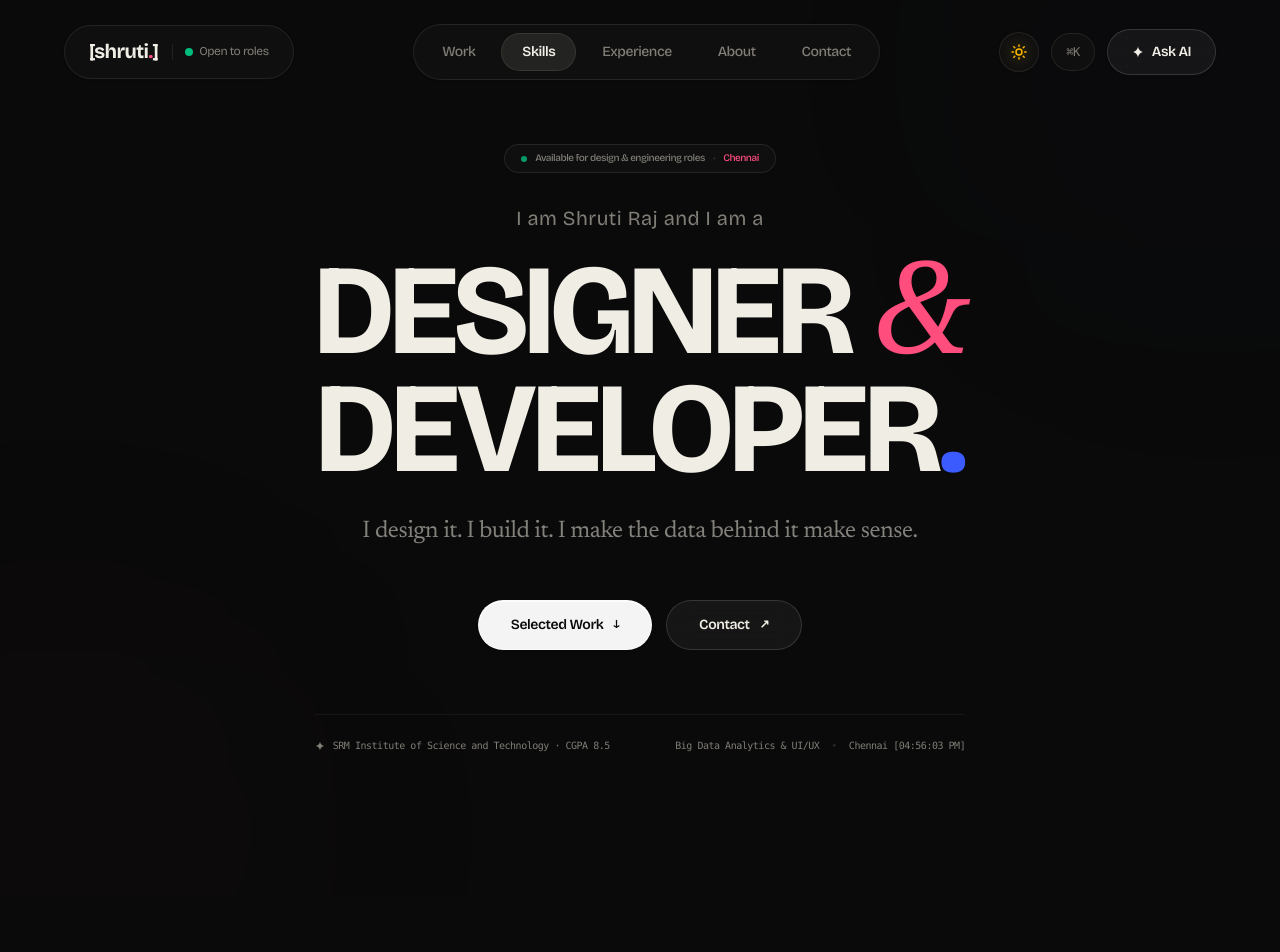
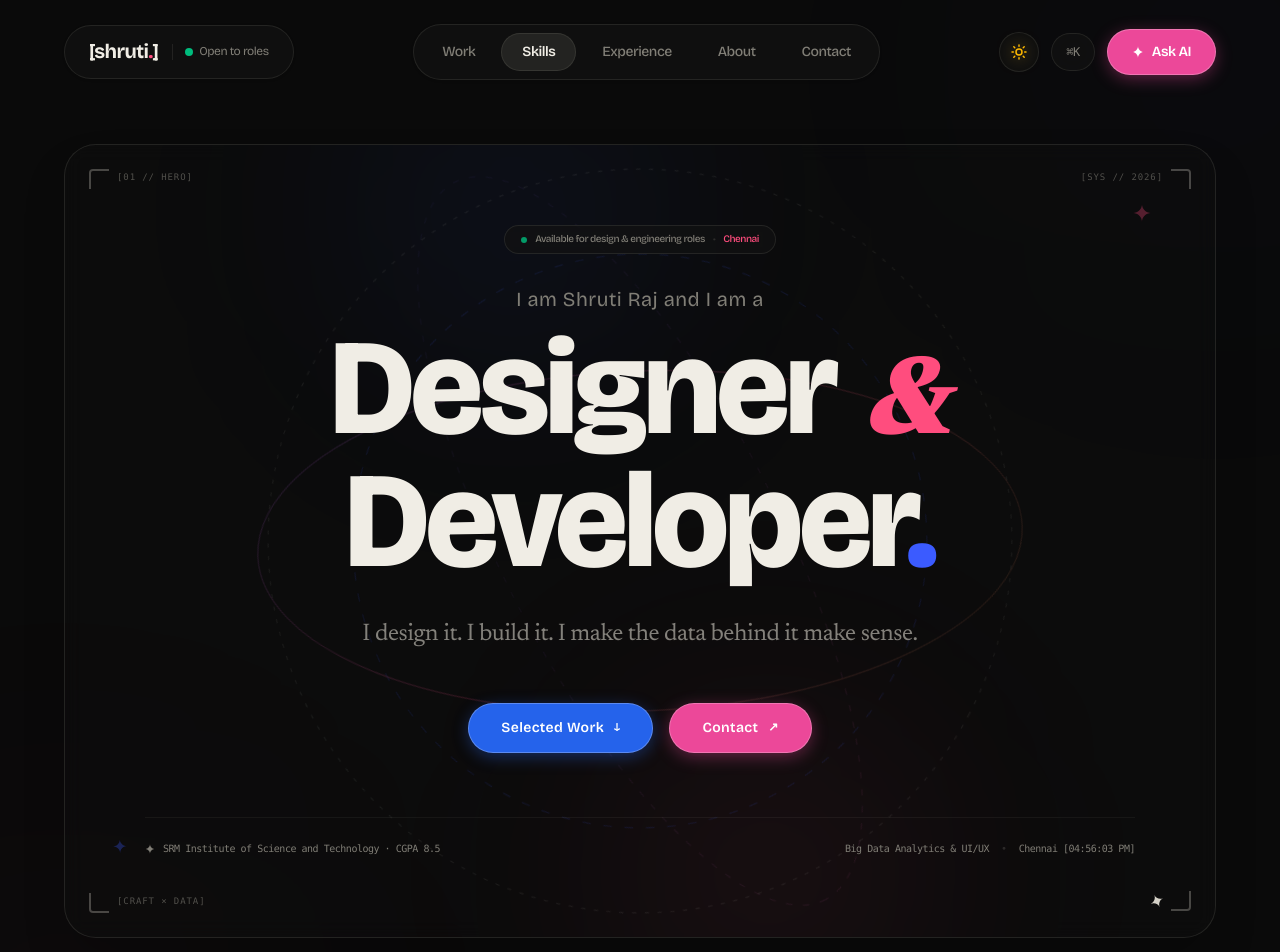
Before and after one commit to Dev-x777/portfolio-basic, a Next.js app: page / in a window 1280 px wide. Shown: the top 952 px of the page. Built offline with nearby package versions, Linux system fonts and the light colour scheme.

Commit message:
feat: add hero architectural boundary frame, abstract orbital geometry, and restore signature pink button

```diff
--- a/app/globals.css
+++ b/app/globals.css
@@ -58,7 +58,12 @@ html.light {
 
 /* Custom cursor reset on desktop */
 @media (pointer: fine) {
-  body, button, a, input, textarea {
+
+  body,
+  button,
+  a,
+  input,
+  textarea {
     cursor: none !important;
   }
 }
@@ -223,60 +228,64 @@ html.light .btn-secondary:hover {
   box-shadow: 0 4px 14px -2px rgba(15, 23, 42, 0.1) !important;
 }
 
-/* Cobalt Blue Soft Frosted Pill (Gentle, No heavy glow) */
+/* Cobalt Blue Button */
 .btn-cobalt {
-  background: rgba(59, 130, 246, 0.09) !important;
-  border: 1px solid rgba(147, 197, 253, 0.25) !important;
-  color: #93C5FD !important;
-  backdrop-filter: blur(12px);
+  background: #2563EB !important;
+  color: #FFFFFF !important;
+  border: 1px solid rgba(255, 255, 255, 0.25) !important;
   font-weight: 600;
+  box-shadow: 0 4px 18px -2px rgba(37, 99, 235, 0.45);
   transition: all 0.25s cubic-bezier(0.16, 1, 0.3, 1);
 }
 
 .btn-cobalt:hover {
-  background: rgba(59, 130, 246, 0.18) !important;
-  border-color: rgba(147, 197, 253, 0.5) !important;
-  color: #BFDBFE !important;
+  background: #1D4ED8 !important;
+  color: #FFFFFF !important;
   transform: translateY(-2px) scale(1.02);
+  box-shadow: 0 6px 24px -2px rgba(37, 99, 235, 0.65);
 }
 
 html.light .btn-cobalt {
-  background: rgba(37, 99, 235, 0.06) !important;
-  border: 1.5px solid rgba(37, 99, 235, 0.25) !important;
-  color: #1D4ED8 !important;
+  background: #2563EB !important;
+  color: #FFFFFF !important;
+  border: 1px solid #1D4ED8 !important;
+  box-shadow: 0 4px 14px -2px rgba(37, 99, 235, 0.35);
 }
 
 html.light .btn-cobalt:hover {
-  background: rgba(37, 99, 235, 0.12) !important;
-  border-color: rgba(37, 99, 235, 0.4) !important;
+  background: #1D4ED8 !important;
+  color: #FFFFFF !important;
+  box-shadow: 0 6px 20px -2px rgba(37, 99, 235, 0.5);
 }
 
-/* Silk Rose Soft Frosted Pill */
+/* Silk Rose Vibrant Button (The Signature Pink Button) */
 .btn-silk {
-  background: rgba(244, 114, 182, 0.09) !important;
-  border: 1px solid rgba(244, 114, 182, 0.25) !important;
-  color: #FBCFE8 !important;
-  backdrop-filter: blur(12px);
+  background: #EC4899 !important;
+  color: #FFFFFF !important;
+  border: 1px solid rgba(255, 255, 255, 0.25) !important;
   font-weight: 600;
+  box-shadow: 0 4px 18px -2px rgba(236, 72, 153, 0.45);
   transition: all 0.25s cubic-bezier(0.16, 1, 0.3, 1);
 }
 
 .btn-silk:hover {
-  background: rgba(244, 114, 182, 0.18) !important;
-  border-color: rgba(244, 114, 182, 0.5) !important;
-  color: #FDF2F8 !important;
+  background: #DB2777 !important;
+  color: #FFFFFF !important;
   transform: translateY(-2px) scale(1.02);
+  box-shadow: 0 6px 24px -2px rgba(236, 72, 153, 0.65);
 }
 
 html.light .btn-silk {
-  background: rgba(219, 39, 119, 0.06) !important;
-  border: 1.5px solid rgba(219, 39, 119, 0.25) !important;
-  color: #BE185D !important;
+  background: #DB2777 !important;
+  color: #FFFFFF !important;
+  border: 1px solid #BE185D !important;
+  box-shadow: 0 4px 14px -2px rgba(219, 39, 119, 0.35);
 }
 
 html.light .btn-silk:hover {
-  background: rgba(219, 39, 119, 0.12) !important;
-  border-color: rgba(219, 39, 119, 0.4) !important;
+  background: #BE185D !important;
+  color: #FFFFFF !important;
+  box-shadow: 0 6px 20px -2px rgba(219, 39, 119, 0.5);
 }
 
 /* Violet Purple Soft Frosted Pill */
@@ -369,6 +378,7 @@ html.lenis body {
 .no-scrollbar::-webkit-scrollbar {
   display: none;
 }
+
 .no-scrollbar {
   -ms-overflow-style: none;
   scrollbar-width: none;
--- a/app/layout.tsx
+++ b/app/layout.tsx
@@ -12,7 +12,7 @@ const bricolage = Bricolage_Grotesque({
   subsets: ['latin'],
   variable: '--font-bricolage',
   display: 'swap',
-  axes: ['wdth'],
+  axes: ['wdth', 'opsz'],
 });
 
 const newsreader = Newsreader({
--- a/components/contact/ContactSection.tsx
+++ b/components/contact/ContactSection.tsx
@@ -48,7 +48,7 @@ export function ContactSection() {
           <Magnetic strength={0.3}>
             <a
               href={`mailto:${profile.email}`}
-              className="px-8 py-3.5 rounded-full btn-primary text-sm font-display font-bold flex items-center gap-2.5 transition-all duration-300"
+              className="px-8 py-3.5 rounded-full btn-silk text-sm font-display font-bold flex items-center gap-2.5 transition-all duration-300"
             >
               <span>Send an Email</span>
               <span className="text-xs transition-transform duration-300 group-hover:translate-x-0.5 group-hover:-translate-y-0.5">↗</span>
--- a/components/hero/Hero.tsx
+++ b/components/hero/Hero.tsx
@@ -36,7 +36,88 @@ export function Hero() {
         <div className="absolute -bottom-32 -left-32 w-96 h-96 bg-[var(--silk)]/[0.03] blur-[140px] rounded-full" />
       </div>
 
-      <div className="relative z-10 max-w-5xl mx-auto flex flex-col items-center text-center">
+      {/* Architectural Studio Boundary Frame */}
+      <div className="relative z-10 w-full max-w-6xl mx-auto rounded-[2rem] border border-[var(--color)]/12 bg-[var(--background-card)]/40 backdrop-blur-[10px] p-6 sm:p-12 md:p-16 lg:p-20 overflow-hidden shadow-2xl">
+        {/* Abstract Background Geometry (Concentric Elliptical Orbits & Ambient Glows) */}
+        <div className="pointer-events-none absolute inset-0 -z-10 flex items-center justify-center overflow-hidden">
+          {/* Luminous dual aura flares */}
+          <div className="absolute -top-24 left-1/4 w-80 h-80 bg-[var(--cobalt)]/[0.08] blur-[120px] rounded-full" />
+          <div className="absolute -bottom-24 right-1/4 w-80 h-80 bg-[var(--silk)]/[0.08] blur-[120px] rounded-full" />
+
+          {/* Abstract SVG Orbital Geometry */}
+          <svg
+            viewBox="0 0 800 800"
+            className="w-[650px] h-[650px] sm:w-[850px] sm:h-[850px] opacity-35 animate-[spin_90s_linear_infinite]"
+            fill="none"
+            xmlns="http://www.w3.org/2000/svg"
+          >
+            <circle cx="400" cy="400" r="350" stroke="var(--color)" strokeWidth="1" strokeDasharray="4 8" opacity="0.25" />
+            <circle cx="400" cy="400" r="270" stroke="var(--cobalt)" strokeWidth="1" strokeDasharray="8 12" opacity="0.35" />
+            <ellipse cx="400" cy="400" rx="360" ry="160" stroke="url(#heroOrbitGrad1)" strokeWidth="1.2" opacity="0.5" transform="rotate(-30 400 400)" />
+            <ellipse cx="400" cy="400" rx="380" ry="130" stroke="url(#heroOrbitGrad2)" strokeWidth="1" strokeDasharray="6 10" opacity="0.4" transform="rotate(35 400 400)" />
+            <defs>
+              <linearGradient id="heroOrbitGrad1" x1="0" y1="0" x2="800" y2="800" gradientUnits="userSpaceOnUse">
+                <stop stopColor="var(--cobalt)" stopOpacity="0.8" />
+                <stop offset="0.5" stopColor="var(--silk)" stopOpacity="0.9" />
+                <stop offset="1" stopColor="var(--sun)" stopOpacity="0.2" />
+              </linearGradient>
+              <linearGradient id="heroOrbitGrad2" x1="800" y1="0" x2="0" y2="800" gradientUnits="userSpaceOnUse">
+                <stop stopColor="var(--silk)" stopOpacity="0.8" />
+                <stop offset="1" stopColor="var(--cobalt)" stopOpacity="0.3" />
+              </linearGradient>
+            </defs>
+          </svg>
+        </div>
+
+        {/* 4 Architectural Precision Corner Brackets & Technical Markers */}
+        {/* Top-Left Corner */}
+        <div className="pointer-events-none absolute top-4 left-4 sm:top-6 sm:left-6 flex items-center gap-2">
+          <div className="w-4 h-4 sm:w-5 sm:h-5 border-t-2 border-l-2 border-[var(--color)]/30 rounded-tl" />
+          <span className="text-[9px] font-mono tracking-widest text-[var(--muted)]/60 hidden sm:inline">[01 // HERO]</span>
+        </div>
+
+        {/* Top-Right Corner */}
+        <div className="pointer-events-none absolute top-4 right-4 sm:top-6 sm:right-6 flex items-center gap-2">
+          <span className="text-[9px] font-mono tracking-widest text-[var(--muted)]/60 hidden sm:inline">[SYS // 2026]</span>
+          <div className="w-4 h-4 sm:w-5 sm:h-5 border-t-2 border-r-2 border-[var(--color)]/30 rounded-tr" />
+        </div>
+
+        {/* Bottom-Left Corner */}
+        <div className="pointer-events-none absolute bottom-4 left-4 sm:bottom-6 sm:left-6 flex items-center gap-2">
+          <div className="w-4 h-4 sm:w-5 sm:h-5 border-b-2 border-l-2 border-[var(--color)]/30 rounded-bl" />
+          <span className="text-[9px] font-mono tracking-widest text-[var(--muted)]/60 hidden sm:inline">[CRAFT × DATA]</span>
+        </div>
+
+        {/* Bottom-Right Corner with Abstract Rotating Star */}
+        <div className="pointer-events-none absolute bottom-4 right-4 sm:bottom-6 sm:right-6 flex items-center gap-2">
+          <motion.div
+            animate={{ rotate: [0, 90, 180, 270, 360], scale: [1, 1.15, 1] }}
+            transition={{ duration: 16, repeat: Infinity, ease: 'linear' }}
+          >
+            <StarIcon className="text-xs text-[var(--silk)]/70" />
+          </motion.div>
+          <div className="w-4 h-4 sm:w-5 sm:h-5 border-b-2 border-r-2 border-[var(--color)]/30 rounded-br" />
+        </div>
+
+        {/* Floating Abstract Ambient Star Accents */}
+        <motion.div
+          animate={{ y: [0, -10, 0], rotate: [0, 15, 0] }}
+          transition={{ duration: 7, repeat: Infinity, ease: 'easeInOut' }}
+          className="pointer-events-none absolute top-12 right-12 sm:top-14 sm:right-16 text-[var(--silk)]/30 hidden md:block"
+        >
+          <StarIcon className="text-lg" />
+        </motion.div>
+
+        <motion.div
+          animate={{ y: [0, 8, 0], rotate: [0, -12, 0] }}
+          transition={{ duration: 8, repeat: Infinity, ease: 'easeInOut' }}
+          className="pointer-events-none absolute bottom-20 left-12 text-[var(--cobalt)]/30 hidden md:block"
+        >
+          <StarIcon className="text-sm" />
+        </motion.div>
+
+        {/* Inner Content */}
+        <div className="flex flex-col items-center text-center">
           {/* Availability pill */}
           <motion.div
             initial={{ opacity: 0, y: 12 }}
@@ -60,16 +141,21 @@ export function Hero() {
             I am {profile.name} and I am a
           </motion.p>
 
-        {/* Giant Monolithic Display Headline (Original font) */}
+          {/* Aesthetic Bold Display Headline in Bricolage Grotesque */}
           <motion.h1
-          initial={{ opacity: 0, scale: 0.96, y: 20 }}
+            initial={{ opacity: 0, scale: 0.98, y: 15 }}
             animate={{ opacity: 1, scale: 1, y: 0 }}
             transition={{ duration: 0.8, delay: 0.2, ease: [0.16, 1, 0.3, 1] }}
-          className="font-display text-5xl sm:text-7xl md:text-8xl lg:text-9xl font-bold tracking-tight text-[var(--color-light)] uppercase leading-[0.92] mb-6 select-none"
+            className="font-display text-6xl sm:text-7xl md:text-8xl lg:text-[7.5rem] xl:text-[8.5rem] font-extrabold tracking-[-0.035em] text-[var(--color-light)] leading-[0.92] mb-8 select-none"
+            style={{ fontVariationSettings: '"opsz" 96, "wdth" 100, "wght" 800' }}
           >
-          Designer <span className="text-[var(--silk)] font-serif italic font-normal">&amp;</span>
+            <span>Designer</span>{' '}
+            <span className="font-body italic font-normal text-[0.82em] text-[var(--silk)] px-1">
+              &amp;
+            </span>
             <br />
-          Developer<span className="text-[var(--cobalt)]">.</span>
+            <span>Developer</span>
+            <span className="text-[var(--cobalt)]">.</span>
           </motion.h1>
 
           {/* Descriptor */}
@@ -82,17 +168,17 @@ export function Hero() {
             {profile.heroDescriptor}
           </motion.p>
 
-        {/* CTA Buttons - Soft on eyes, premium studio finish */}
+          {/* CTA Buttons - Cobalt & Signature Vibrant Pink */}
           <motion.div
             initial={{ opacity: 0, y: 12 }}
             animate={{ opacity: 1, y: 0 }}
             transition={{ duration: 0.6, delay: 0.45, ease: [0.16, 1, 0.3, 1] }}
-          className="flex flex-wrap items-center justify-center gap-3.5 mb-16"
+            className="flex flex-wrap items-center justify-center gap-4 mb-16"
           >
             <Magnetic strength={0.3}>
               <a
                 href="#work"
-              className="px-8 py-3.5 rounded-full btn-primary text-sm font-display font-semibold tracking-wide flex items-center gap-2.5 transition-all duration-300"
+                className="px-8 py-3.5 rounded-full btn-cobalt text-sm font-semibold tracking-wide flex items-center gap-2.5 transition-all duration-300"
               >
                 <span>Selected Work</span>
                 <span className="text-xs transition-transform duration-300 group-hover:translate-y-0.5">↓</span>
@@ -102,7 +188,7 @@ export function Hero() {
             <Magnetic strength={0.3}>
               <a
                 href="#contact"
-              className="px-8 py-3.5 rounded-full btn-secondary text-sm font-display font-semibold tracking-wide flex items-center gap-2.5 transition-all duration-300"
+                className="px-8 py-3.5 rounded-full btn-silk text-sm font-semibold tracking-wide flex items-center gap-2.5 transition-all duration-300"
               >
                 <span>Contact</span>
                 <span className="text-xs transition-transform duration-300 group-hover:translate-x-0.5 group-hover:-translate-y-0.5">↗</span>
@@ -130,6 +216,7 @@ export function Hero() {
             </div>
           </motion.div>
         </div>
+      </div>
     </section>
   );
 }
--- a/components/nav/Navbar.tsx
+++ b/components/nav/Navbar.tsx
@@ -94,9 +94,9 @@ export function Navbar() {
             onClick={() => {
               window.dispatchEvent(new CustomEvent('toggle-ask-shruti'));
             }}
-            className="flex items-center gap-2 px-5 sm:px-6 py-2.5 sm:py-3 rounded-full btn-secondary text-xs sm:text-sm font-semibold cursor-pointer shadow-sm hover:border-[var(--silk)]/50"
+            className="flex items-center gap-2 px-5 sm:px-6 py-2.5 sm:py-3 rounded-full btn-silk text-xs sm:text-sm font-semibold cursor-pointer shadow-sm hover:scale-105 transition-all duration-200"
           >
-            <StarIcon className="text-xs text-[var(--silk)]" />
+            <StarIcon className="text-xs text-white" />
             <span>Ask AI</span>
           </button>
         </div>
```
Also changed, not shown: 1 other file (tests, documents, lock files or other folders). Lines whose indentation alone changed are shown as unchanged.
